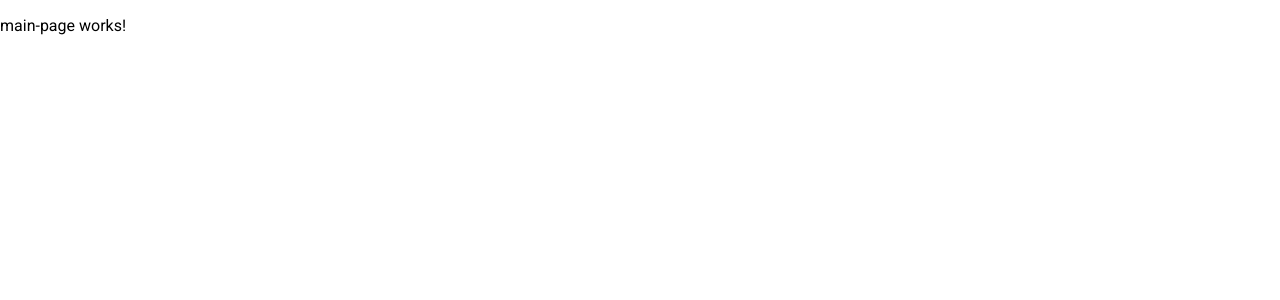
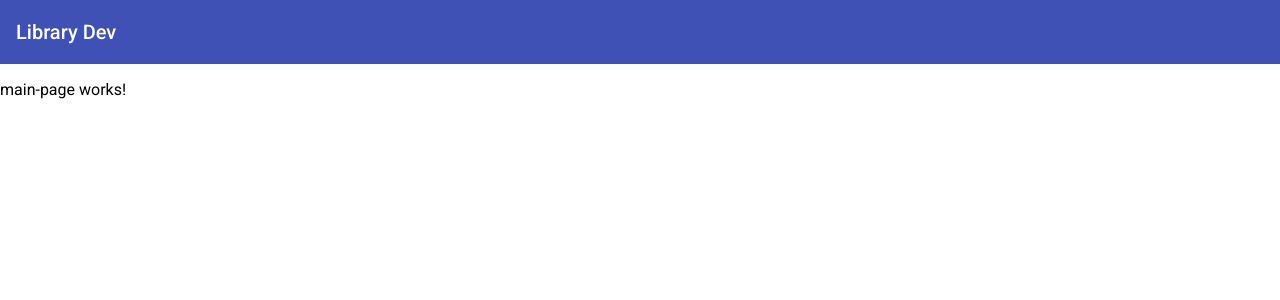
Before and after one commit to 14837-eng/Book-app, an Angular app: page / in a window 1280 px wide. Shown: the top 300 px of the page. Built offline with nearby package versions, Linux system fonts and the light colour scheme.

Commit message:
feat(app): Change view

```diff
--- a/src/app/app.component.html
+++ b/src/app/app.component.html
@@ -1 +1,6 @@
-<router-outlet></router-outlet>
+<div class="app">
+  <app-header></app-header>
+  <main>
+    <router-outlet></router-outlet>
+  </main>
+</div>
```
